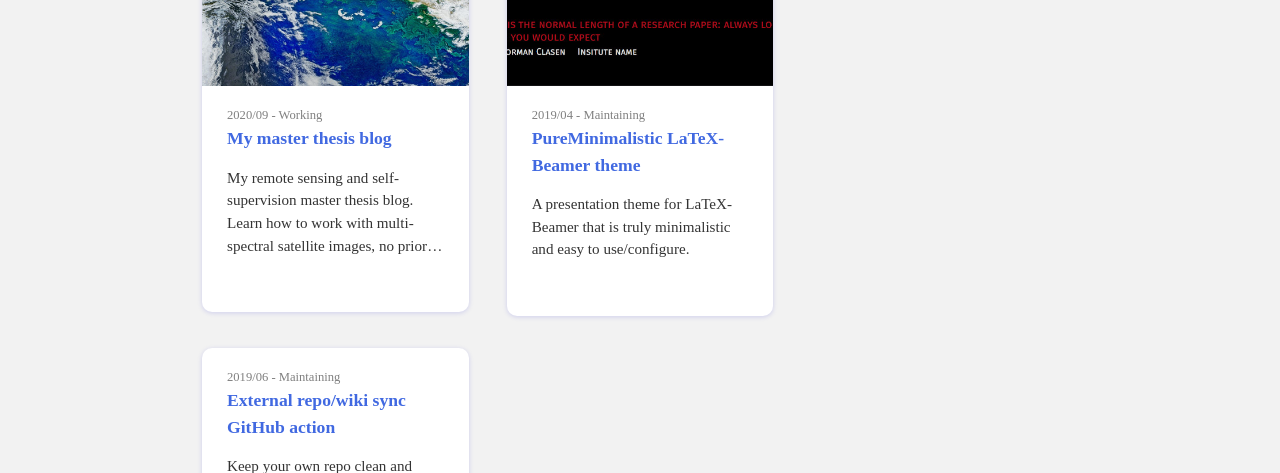
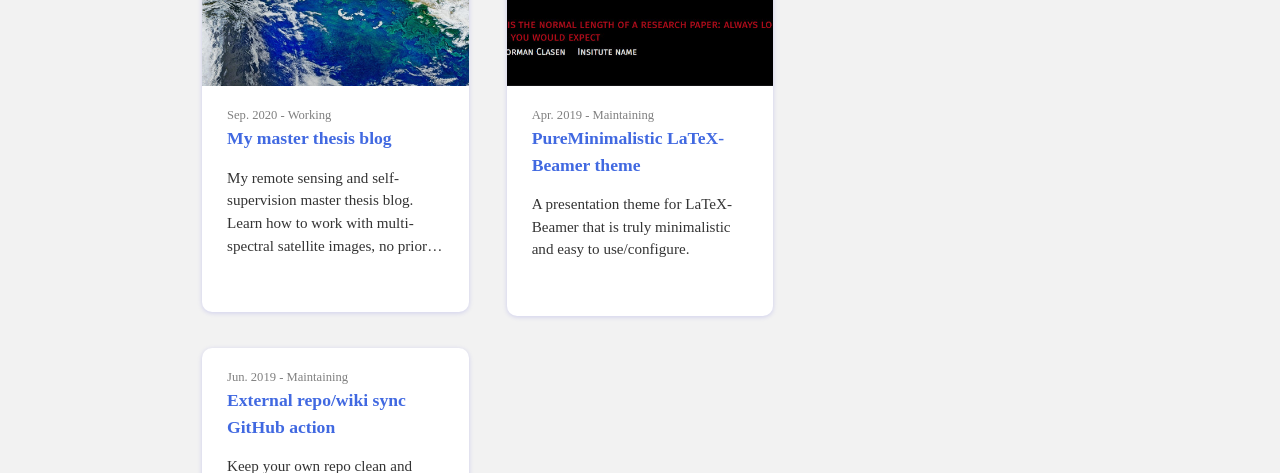
Before and after one commit to kai-tub/kai-tub.github.io, a Jekyll site: the page built from index.html, in a window 1280 px wide. Shown: the part 1160-1633 px from the top of the page. Built offline with Jekyll 4.4.1, drawn with Linux system fonts in a browser that asks for light colours; nearby versions of some CDN libraries; some web fonts are replaced; the list of posts is cut into pages by our own code.

Commit message:
Unified date format

```diff
--- a/_data/projects.yml
+++ b/_data/projects.yml
@@ -3,7 +3,7 @@
     modal : False # If 'True' is selected, modal can open in 'portfolio.html'.
     url : https://kai-tub.github.io/master-thesis-blog/ # Full URL
     image : "earth_small.jpg" # path: assets/project/
-    date : 2020/09 - Working
+    date : Sep. 2020 - Working
     title : My master thesis blog
     summary:
     description : >
@@ -15,7 +15,7 @@
     modal: False # If 'True' is selected, modal can open in 'portfolio.html'.
     url: https://github.com/marketplace/actions/external-repo-wiki-sync-action # Full URL
     image: # path: assets/project/
-    date: 2019/06 - Maintaining
+    date: Jun. 2019 - Maintaining
     title: External repo/wiki sync GitHub action
     description: Keep your own repo clean and small! A GitHub action to push files/binaries to the wiki or an external repository.
     summary:
@@ -25,7 +25,7 @@
     modal: False
     url: https://github.com/kai-tub/latex-beamer-pure-minimalistic
     image: "pm_theme.jpg"
-    date: 2019/04 - Maintaining
+    date: Apr. 2019 - Maintaining
     title: PureMinimalistic LaTeX-Beamer theme
     description: A presentation theme for LaTeX-Beamer that is truly minimalistic and easy to use/configure.
     summary:
```
